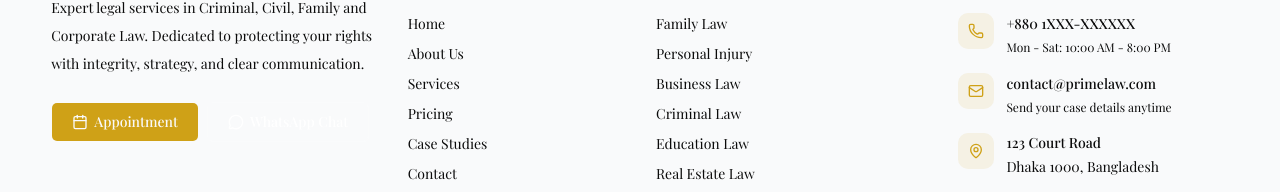
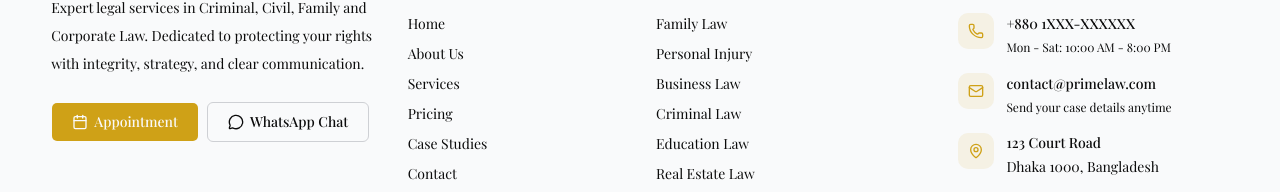
Before and after one commit to abdurrahmanrahat/law-firm, a React (Vite) app: page / in a window 1280 px wide. Shown: the part 5465-5657 px from the top of the page. Built offline with nearby package versions, Linux system fonts and the light colour scheme; a web font is replaced by a local one.

Commit message:
footer button fix

```diff
--- a/index.html
+++ b/index.html
@@ -4,7 +4,7 @@
     <meta charset="UTF-8" />
     <link rel="icon" type="image/svg+xml" href="/favicon.svg" />
     <meta name="viewport" content="width=device-width, initial-scale=1.0" />
-    <title>react-react_dom-tailwind-ts</title>
+    <title>Law Firm</title>
   </head>
   <body>
     <div id="root"></div>
--- a/src/components/Shared/Footer.tsx
+++ b/src/components/Shared/Footer.tsx
@@ -71,7 +71,13 @@ function Footer() {
                     <Button
                       variant="outline"
                       size="lg"
-                      className="border-white/20 text-white bg-transparent hover:bg-white/10 hover:text-white px-5"
+                      className="
+    px-5
+    border-border text-foreground bg-background
+    hover:bg-accent hover:text-accent-foreground
+    dark:border-white/20 dark:text-white dark:bg-transparent
+    dark:hover:bg-white/10 dark:hover:text-white
+  "
                     >
                       <MessageCircle className="w-5 h-5" />
                       WhatsApp Chat
--- a/src/components/Shared/Navbar.tsx
+++ b/src/components/Shared/Navbar.tsx
@@ -321,12 +321,20 @@ export default function Navbar() {
                 </div>
 
                 <div className="mt-5 flex flex-col gap-3 border-t pt-5">
-                  <Button className="rounded-full" size="lg">
-                    Get Started
-                  </Button>
-                  <Button variant="outline" className="rounded-full" size="lg">
-                    Book Demo
-                  </Button>
+                  <Link to="/contact">
+                    <Button className="rounded-full" size="lg">
+                      Get Started
+                    </Button>
+                  </Link>
+                  <Link to="/contact">
+                    <Button
+                      variant="outline"
+                      className="rounded-full"
+                      size="lg"
+                    >
+                      Book Demo
+                    </Button>
+                  </Link>
                 </div>
               </div>
             </Container>
```
